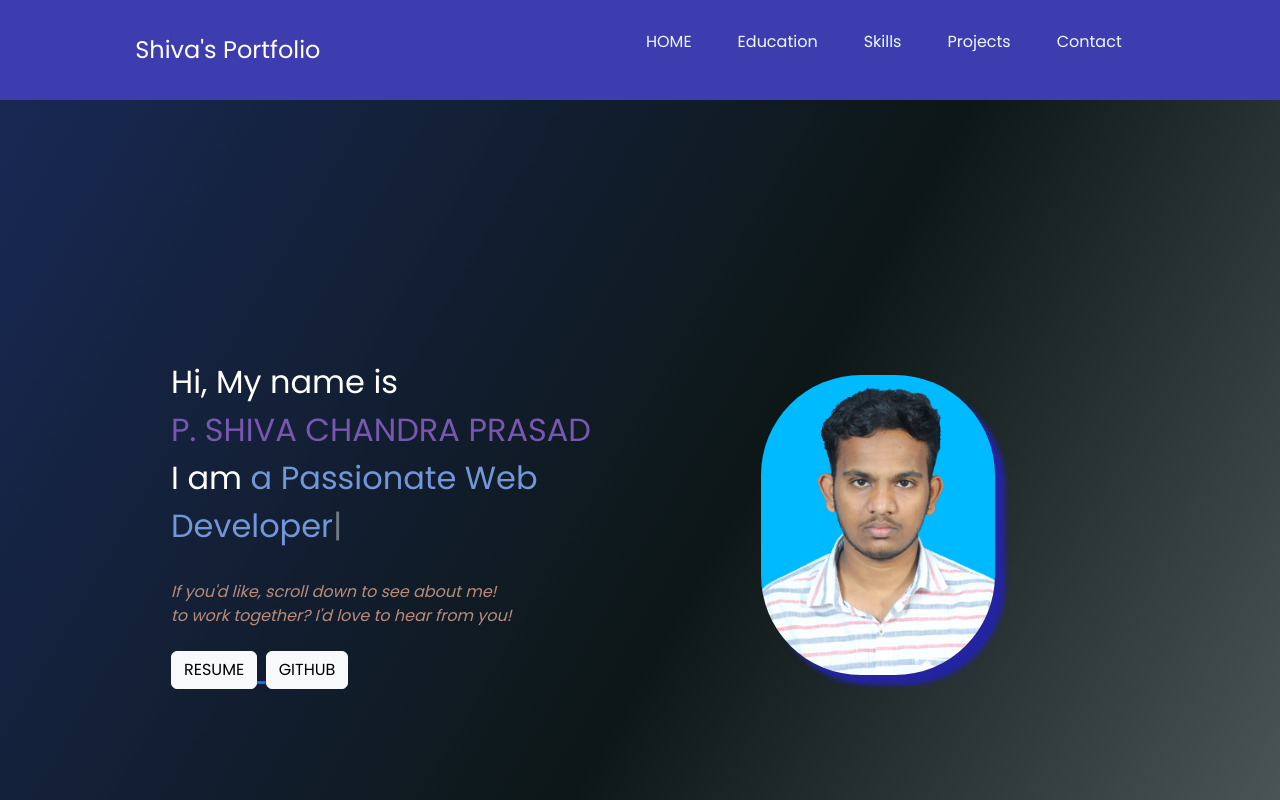
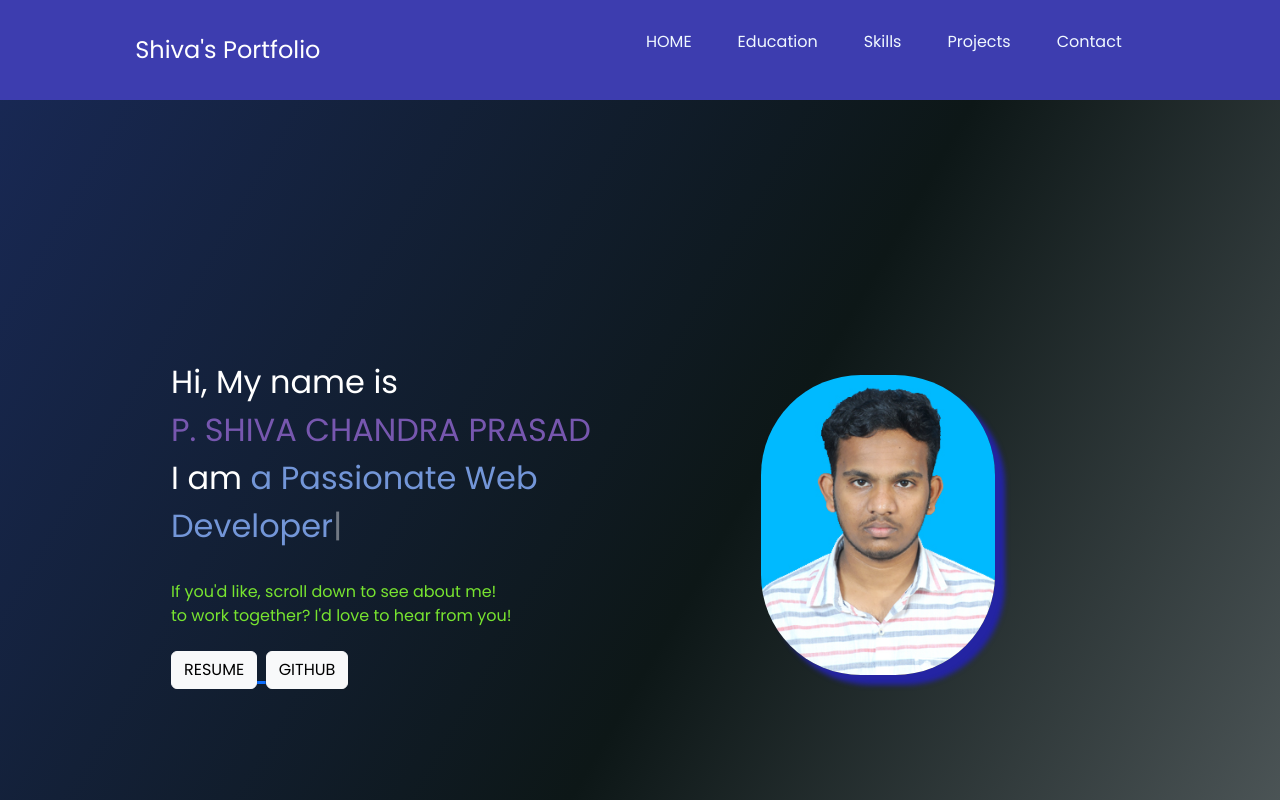
Before and after one commit to PatnamShivachandraprasad/portfolio, a plain HTML site: page index.html in a window 1280 px wide. Shown: the top 800 px of the page. Drawn offline with nearby package versions, Linux system fonts and the light colour scheme.

Commit message:
Update style.css

```diff
--- a/style.css
+++ b/style.css
@@ -196,7 +196,7 @@
   }
   .para{
     font-size: medium;
-    font-style: italic;
-    color: rgb(187, 139, 122);
+    font-style: "Poppins", serif;
+    color: rgb(120, 228, 48);
     padding-top: 30px;
   }
```
